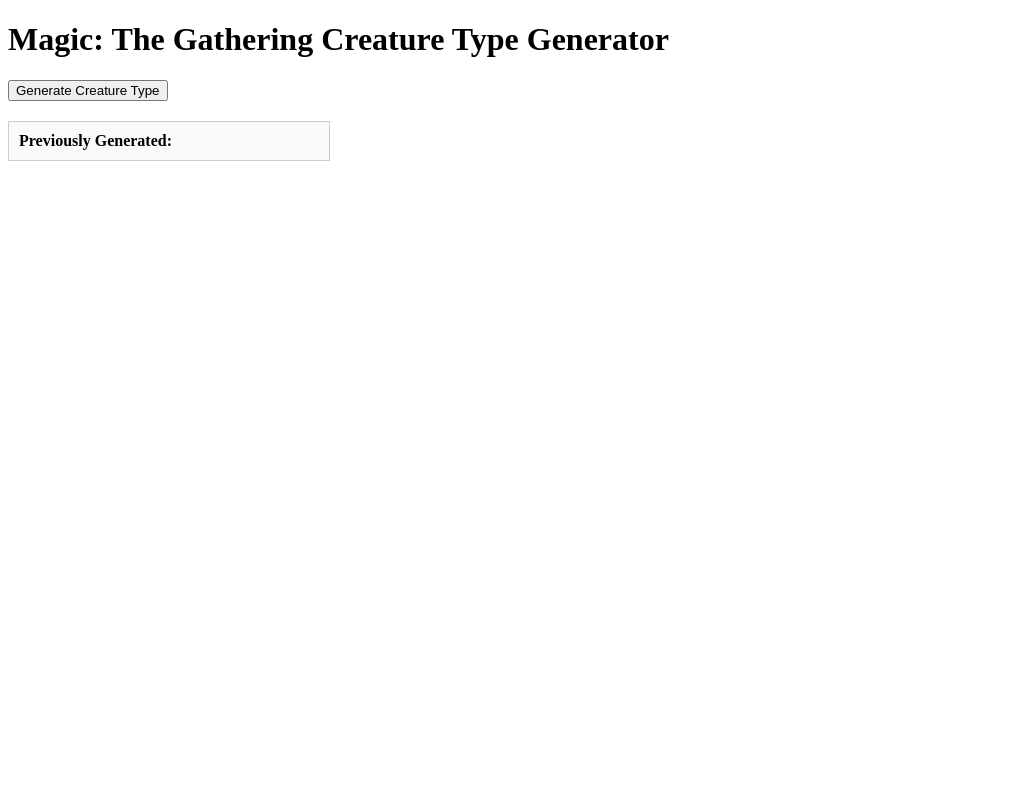
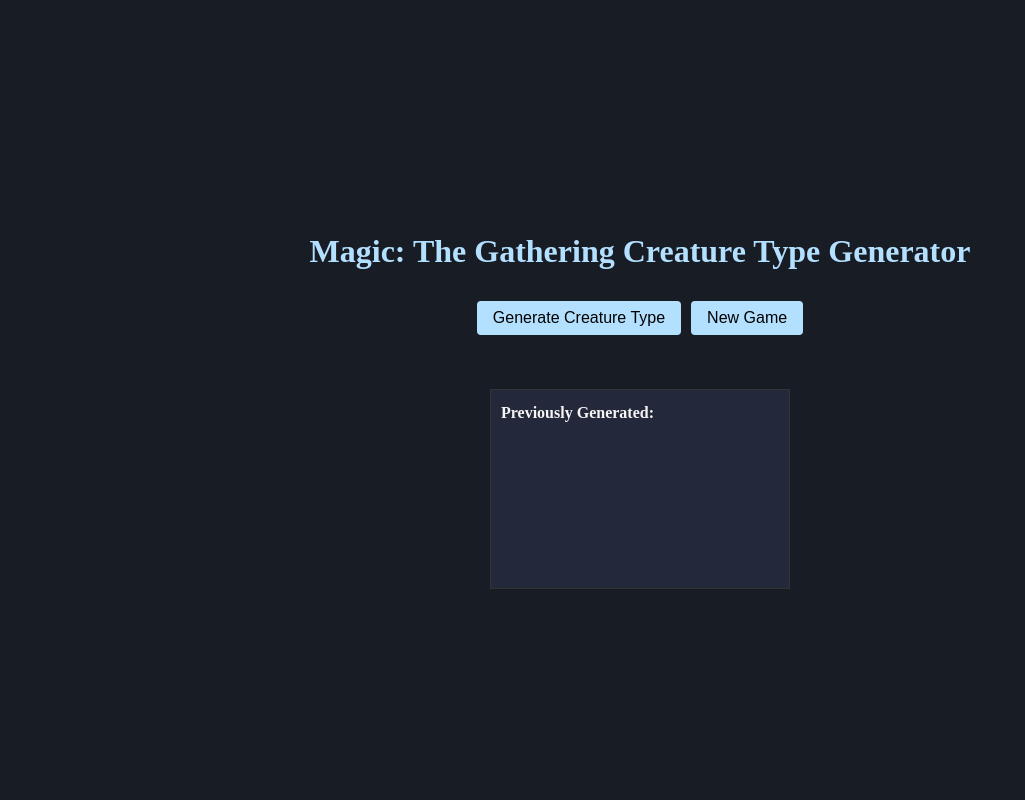
Before and after one commit to DemonianArcher/Creature-type-generator, a Flask app: page / in a window 1280 px wide. Shown: the whole page, without its empty margins (0-1025 px from the left). Run offline with Flask 3, Linux system fonts and the light colour scheme.

Commit message:
styled frontend page, updated code to use session history and clear at the endpoint when pressing the "New Game" button. added generated_creatures.txt to gitignore. updated README.

```diff
--- a/app.py
+++ b/app.py
@@ -1,11 +1,12 @@
 """This is the flask backend for the web application version of the creature type generator app."""
 
-from flask import Flask, jsonify, render_template
+from flask import Flask, jsonify, render_template, session, request
 from flask_cors import CORS
 import random
 import os
 
 app = Flask(__name__)
+app.secret_key = "ssh-ed25519 AAAAC3NzaC1lZDI1NTE5AAAAIL99D4XPvNOSmAGaOrkkbYJuGvvjzoni+Qg5XxgLHqXA"
 CORS(app)
 
 # Load creature types once at startup
@@ -21,10 +22,16 @@
     if not creature_types:
         return jsonify({"error": "No creature types available."}), 500
     chosen_creature = random.choice(creature_types)
-    # Append to generated_creatures.txt
-    with open("generated_creatures.txt", "a", encoding="utf-8") as output_file:
-        output_file.write(chosen_creature + "\n")
-    return jsonify({"creature_type": chosen_creature})
+    # Store in session history
+    history = session.get('history', [])
+    history.insert(0, chosen_creature)
+    session['history'] = history
+    return jsonify({"creature_type": chosen_creature, "history": history})
+
+@app.route('/api/reset', methods=['POST'])
+def reset_history():
+    session['history'] = []
+    return jsonify({"success": True})
 
 if __name__ == '__main__':
     app.run(debug=True)
--- a/templates/index.html
+++ b/templates/index.html
@@ -5,36 +5,97 @@
     <meta name="viewport" content="width=device-width, initial-scale=1.0">
     <title>Creature Type Generator</title>
     <style>
+        body {
+            display: flex;
+            flex-direction: column;
+            align-items: center;
+            justify-content: center;
+            min-height: 100vh;
+            margin: 0;
+            background: #181c25; /* Dark background */
+            color: #f5f5f5;      /* Light text for contrast */
+        }
+        #container {
+            display: flex;
+            flex-direction: column;
+            align-items: center;
+        }
         #history {
             margin-top: 20px;
-            max-height: 200px;
+            height: 200px;
             width: 300px;
-            border: 1px solid #ccc;
+            border: 1px solid #333;
             padding: 10px;
             overflow-y: auto;
-            background: #fafafa;
+            background: #23283a; /* Slightly lighter dark for contrast */
+            box-sizing: border-box;
+            display: flex;
+            flex-direction: column;
+            position: relative;
+        }
+        #history-heading {
+            position: sticky;
+            top: 0;
+            background: #23283a;
+            z-index: 1;
+            padding-bottom: 4px;
+            display: block;
+            padding-top: 4px;
         }
         #history-list {
             list-style-type: none;
             padding-left: 0;
             margin: 0;
+            flex: 1 1 auto;
+            margin-top: 4px;
         }
         #history-list li {
             padding: 4px 0;
-            border-bottom: 1px solid #eee;
+            border-bottom: 1px solid #444;
+            color: #e0eaff;
+        }
+        #button-group {
+            margin-top: 15px;
+            display: flex;
+            gap: 10px;
+        }
+        #button-group button {
+            color: #000;
+            background-color: #b3e0ff;
+            border: none;
+            padding: 8px 16px;
+            border-radius: 4px;
+            font-size: 1em;
+            cursor: pointer;
+            transition: background 0.2s;
+        }
+        #button-group button:hover {
+            background-color: #7fd0ff;
+        }
+        h1 {
+            margin-bottom: 0.5em;
+            color: #b3e0ff;
+        }
+        #response {
+            min-height: 1.5em;
+            margin: 10px 0 0 0;
+            color: #fff;
         }
     </style>
 </head>
 <body>
+    <div id="container">
         <h1>Magic: The Gathering Creature Type Generator</h1>
+        <div id="button-group">
             <button id="fetchData">Generate Creature Type</button>
+            <button id="resetHistory">New Game</button>
+        </div>
         <p id="response"></p>
-
         <div id="history">
-        <strong>Previously Generated:</strong>
+            <strong id="history-heading">Previously Generated:</strong>
             <ul id="history-list"></ul>
         </div>
-
+    </div>
     <script>
         document.getElementById('fetchData').addEventListener('click', function() {
             fetch('/api/generate')
@@ -42,10 +103,14 @@
                 .then(data => {
                     if (data.creature_type) {
                         document.getElementById('response').innerText = "Generated Creature Type: " + data.creature_type;
-                        // Add to history list
+                        // Update history list from server
+                        const historyList = document.getElementById('history-list');
+                        historyList.innerHTML = '';
+                        data.history.forEach(item => {
                             const li = document.createElement('li');
-                        li.textContent = data.creature_type;
-                        document.getElementById('history-list').prepend(li);
+                            li.textContent = item;
+                            historyList.appendChild(li);
+                        });
                     } else if (data.error) {
                         document.getElementById('response').innerText = "Error: " + data.error;
                     }
@@ -54,6 +119,17 @@
                     document.getElementById('response').innerText = "Error: " + error;
                 });
         });
+
+        document.getElementById('resetHistory').addEventListener('click', function() {
+            fetch('/api/reset', { method: 'POST' })
+                .then(response => response.json())
+                .then(data => {
+                    if (data.success) {
+                        document.getElementById('history-list').innerHTML = '';
+                        document.getElementById('response').innerText = '';
+                    }
+                });
+        });
     </script>
 </body>
 </html>
```
Also changed, not shown: generated_creatures.txt (deleted, +0 -38 lines), README.md, 1 other file. Lines whose indentation alone changed are shown as unchanged.
